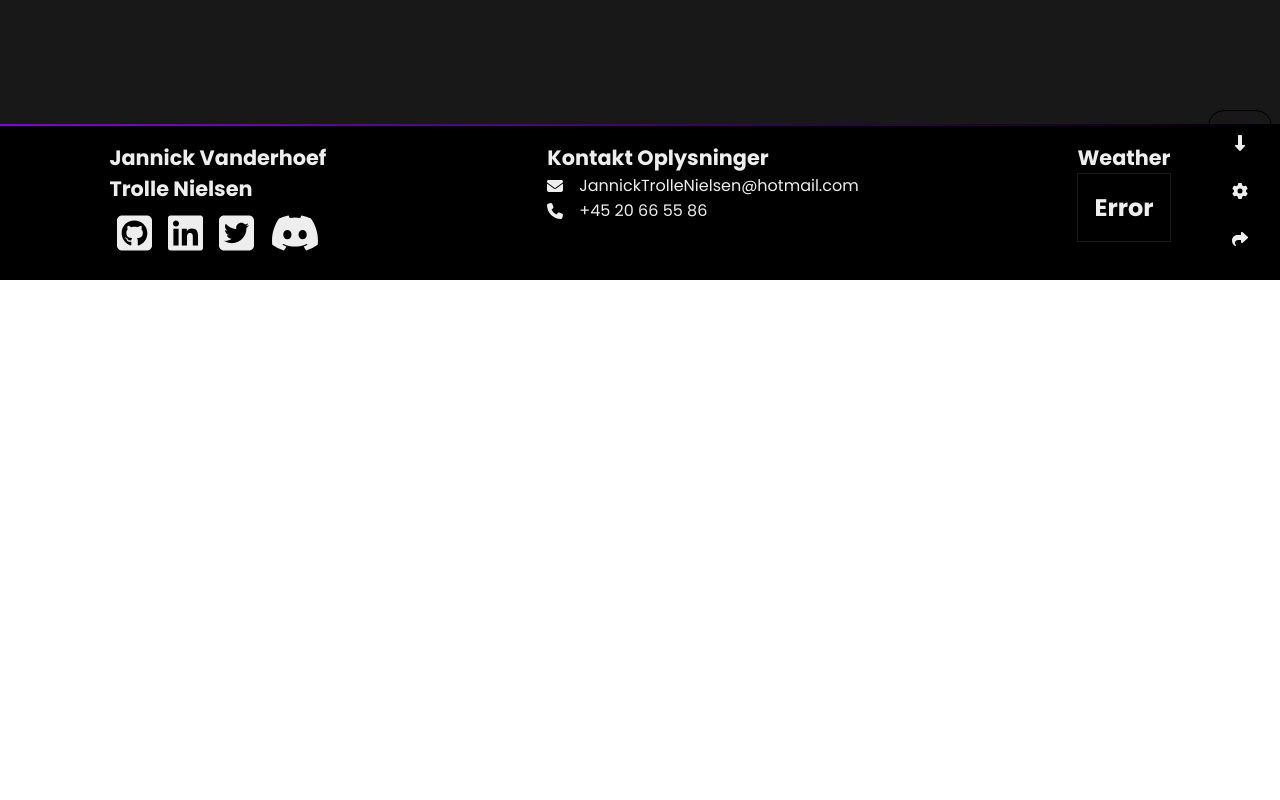
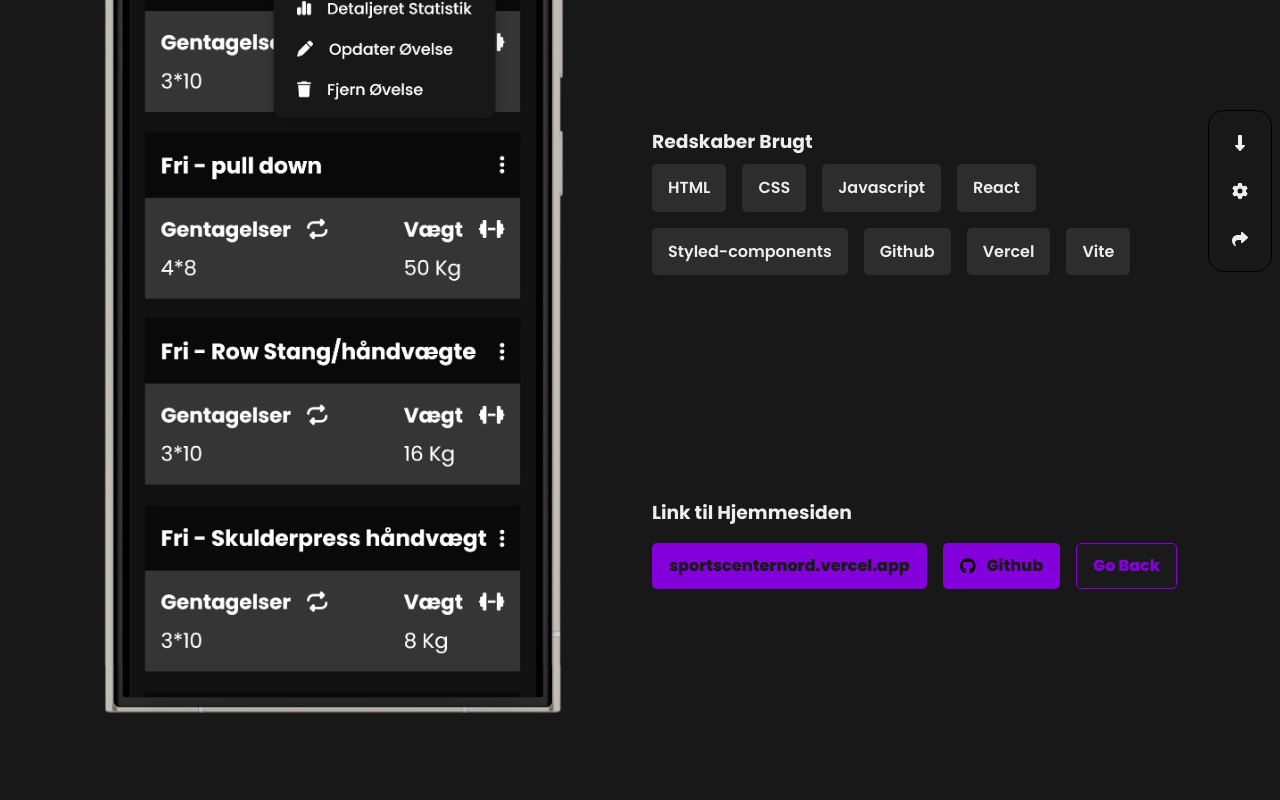
Before and after one commit to LolerSwager/portfolie-2023-react, a React (Create React App) app: page /Projektor/Sportscenternord in a window 1280 px wide. Shown: the part 520-1320 px from the top of the page. Before the commit the page ends 800 px from the top, so only its background shows below. Built offline with nearby package versions, Linux system fonts and the light colour scheme; no server answers.

Commit message:
added new project to the list and temp removed 1

```diff
--- a/src/Pages/Projects/Projects.jsx
+++ b/src/Pages/Projects/Projects.jsx
@@ -1,30 +1,65 @@
 import { styled } from "styled-components";
 import Main from "../../Components/Main";
 import VScreenshot from "../../Assets/image/vanderhoef_screnshot.webp";
+import Sportscenternord from "../../Assets/image/sportscenternord-phone-tilted.png";
 import { Link } from "react-router-dom";
 import Button from "../../Components/UI/buttons/Button";
 
 export default function Projects() {
   return (
-        <Main PageHeader="Projektor" PageTitle="Projektor af Jannick Vanderhoef Trolle Nielsen">
-            <StyledProjects>
+    <Main
+      PageHeader="Projektor"
+      PageTitle="Projektor af Jannick Vanderhoef Trolle Nielsen"
+    >
+      {/*   <StyledProjects>
         <section className="projekt-header">
           <h2>Vanderhoef.dk</h2>
         </section>
         <section className="projekt-left">
-                    <img src={VScreenshot} alt="et skærmbilled af vanderhoef.dk start skærm i det man kommer ind på siden" loading="lazy" />
+          <img
+            src={VScreenshot}
+            alt="et skærmbilled af vanderhoef.dk start skærm i det man kommer ind på siden"
+            loading="lazy"
+          />
         </section>
         <section className="projekt-text">
           <h3>Om projektet </h3>
           <p>Velkommen til Annemarie Vanderhoefs islanske fårehundeunivers!</p>
           <p>
-                        Min mor, Annemarie Vanderhoef, er ikke bare en hundeejer - hun er en passioneret fortaler for den islanske fårehunderace. Denne hjemmeside er hendes hyldest til disse smukke og
-                        intelligente væsener og hendes rejse med dem gennem hundeudstillinger og livet derhjemme.
+            Min mor, Annemarie Vanderhoef, er ikke bare en hundeejer - hun er en
+            passioneret fortaler for den islanske fårehunderace. Denne
+            hjemmeside er hendes hyldest til disse smukke og intelligente
+            væsener og hendes rejse med dem gennem hundeudstillinger og livet
+            derhjemme.
           </p>
         </section>
         <section className="projekt-link">
           <div>
             <Link to="Vanderhoef">Check Projektet</Link>
+          </div>
+        </section>
+      </StyledProjects> */}
+      <StyledProjects>
+        <section className="projekt-header">
+          <h2>sportscenternord.dk</h2>
+        </section>
+        <section className="projekt-left">
+          <img
+            src={Sportscenternord}
+            alt="et skærmbilled af vanderhoef.dk start skærm i det man kommer ind på siden"
+            loading="lazy"
+          />
+        </section>
+        <section className="projekt-text">
+          <h3>Om projektet </h3>
+          <p>
+            Sportscenter Nord er en progressiv webapplikation (PWA) designet til
+            at administrere og spore træningsplaner og fremskridt.
+          </p>
+        </section>
+        <section className="projekt-link">
+          <div>
+            <Link to="sportscenternord">Check Projektet</Link>
           </div>
         </section>
       </StyledProjects>
@@ -154,9 +189,13 @@ const StyledProjects = styled.article`
 `;
 
 const StyledGithubBanner = styled.div`
-    background: linear-gradient(25deg, rgb(132, 0, 219, 1) 10%, var(--activeColor) 90%);
+  background: linear-gradient(
+    25deg,
+    rgb(132, 0, 219, 1) 10%,
+    var(--activeColor) 90%
+  );
   box-shadow: 0px 0px 10px 1px #000000ee;
-    margin: 5rem 0 1rem 1rem;
+  margin: 5rem 1rem 1rem 1rem;
   padding: 1rem;
   border-radius: var(--borderRadius);
   aspect-ratio: 5 / 1;
--- /dev/null
+++ b/src/Pages/Projects/Sportscenternord.jsx
@@ -0,0 +1,190 @@
+import { styled } from "styled-components";
+import { FontAwesomeIcon } from "@fortawesome/react-fontawesome";
+import { faHouseChimney } from "@fortawesome/free-solid-svg-icons";
+import { faGithub } from "@fortawesome/free-brands-svg-icons";
+import Main from "../../Components/Main";
+import VScreenshot from "../../Assets/image/sportscenternord-phone.png";
+import { Link } from "react-router-dom";
+
+export default function Project() {
+  return (
+    <Main
+      PageHeader="sportscenternord.dk"
+      PageTitle="sportscenternord.dk lavet af Jannick Vanderhoef Trolle Nielsen"
+    >
+      <StyledProject>
+        <StyledHeader>
+          <img
+            src={VScreenshot}
+            alt="et skærmbilled af vanderhoef.dk start skærm i det man kommer ind på siden"
+            loading="lazy"
+          />
+        </StyledHeader>
+        <StyledTags>
+          <h3>Redskaber Brugt</h3>
+          <ul>
+            <li>HTML</li>
+            <li>CSS</li>
+            <li>Javascript</li>
+            <li>React</li>
+            <li>Styled-components</li>
+            <li>Github</li>
+            <li>Vercel</li>
+            <li>Vite</li>
+          </ul>
+        </StyledTags>
+        <StyledText>
+          <h3>Om projektet </h3>
+          <p>
+            Sportscenter Nord er en progressiv webapplikation (PWA) designet til
+            at administrere og spore træningsplaner og fremskridt.
+          </p>
+          <p>
+            Applikationen tilbyder en intuitiv grænseflade, hvor brugerne kan
+            logge deres træninger, overvåge deres fremskridt og forblive
+            motiverede.
+          </p>
+        </StyledText>
+        <StyledLinks>
+          <h3>Link til Hjemmesiden</h3>
+          <div>
+            <a href="https://sportscenternord.vercel.app/" target="_blank">
+              sportscenternord.vercel.app
+            </a>
+            <a
+              href="https://github.com/LolerSwager/sportscenternord"
+              target="_blank"
+            >
+              <FontAwesomeIcon icon={faGithub} />
+              Github
+            </a>
+            <Link to="/Projektor" className="reversed">
+              Go Back
+            </Link>
+          </div>
+        </StyledLinks>
+      </StyledProject>
+    </Main>
+  );
+}
+
+const StyledProject = styled.article`
+  display: grid;
+  grid-template-areas:
+    "projekt-header projekt-text"
+    "projekt-header projekt-tags"
+    "projekt-header projekt-link";
+  grid-template-columns: repeat(2, 1fr);
+  margin: 1rem;
+  gap: 2.5rem;
+  @media only screen and (max-width: 800px) {
+    grid-template-areas:
+      "projekt-header"
+      "projekt-text"
+      "projekt-tags"
+      "projekt-link";
+    grid-template-columns: 1fr;
+  }
+
+  img {
+    width: 100%;
+  }
+`;
+
+const StyledHeader = styled.section`
+  grid-area: projekt-header;
+  display: flex;
+  flex-direction: column;
+  align-items: center;
+  justify-content: center;
+  gap: 1rem;
+  img {
+    width: 100%;
+  }
+`;
+
+const StyledTags = styled.section`
+  grid-area: projekt-tags;
+  h3 {
+    margin: 0 0 0.5rem 0;
+  }
+  ul {
+    display: flex;
+    flex-wrap: wrap;
+    gap: 1rem;
+    list-style: none;
+    li {
+      font-weight: 600;
+      padding: 0.7rem 1rem;
+      background-color: var(--wrapperColor);
+      border-radius: calc(var(--borderRadius) / 2);
+      cursor: default;
+    }
+  }
+`;
+
+const StyledText = styled.section`
+  grid-area: projekt-text;
+  display: flex;
+  flex-direction: column;
+  gap: 1rem;
+`;
+
+const StyledLinks = styled.section`
+  grid-area: projekt-link;
+  display: flex;
+  flex-direction: column;
+  gap: 1rem;
+  div {
+    display: flex;
+    align-items: center;
+    flex-wrap: wrap;
+    gap: 1rem;
+    a {
+      display: flex;
+      align-items: center;
+      gap: 0.7rem;
+      width: max-content;
+      background-color: var(--activeColor);
+      color: #1a1a1a;
+      border: 1px solid transparent;
+      border-radius: calc(var(--borderRadius) / 2);
+      transition: border-color 0.25s;
+      padding: 0.6em 1em;
+      font-size: 1em;
+      font-weight: 800;
+      text-decoration: none;
+      cursor: pointer;
+      * {
+        fill: black;
+      }
+      &:hover {
+        border-color: var(--activeColor);
+        background-color: #1a1a1a;
+        color: var(--activeColor);
+        * {
+          fill: var(--activeColor);
+        }
+      }
+      &:disabled {
+        background-color: #1a1a1a;
+        color: #6a6a6a;
+        &:hover {
+          border-color: #1a1a1a;
+          background-color: #1a1a1a;
+          color: #6a6a6a;
+          cursor: default;
+        }
+      }
+    }
+    .reversed {
+      background-color: #1a1a1a;
+      color: var(--activeColor);
+      border-color: var(--activeColor);
+      &:hover {
+        background-color: var(--activeColor);
+        color: #1a1a1a;
+      }
+    }
+  }
+`;
--- a/src/Router/RoutesArray.jsx
+++ b/src/Router/RoutesArray.jsx
@@ -18,28 +18,168 @@ import SettingsV2 from "../Pages/Settings/SettingsV2";
 import ServerPage from "../Pages/ServerPage";
 import LoginPage from "../Pages/Login/LoginPage";
 import SuccessPage from "../Pages/Login/SuccessPage";
+import Sportscenternord from "../Pages/Projects/Sportscenternord";
 
 export const RoutesArray = [
-    { name: "Home", path: "/", element: <Navigate to="/Visitkort" />, display: false, requireLogin: false },
-    { name: "Home", path: "/Home", element: <Home />, display: false, requireLogin: false },
-    { name: "Visitkort", path: "/Visitkort", element: <BusinessCard />, display: true, requireLogin: false },
-    { name: "Projektor", path: "/Projektor", element: <Projects />, display: true, requireLogin: false },
-    { name: "Vanderhoef", path: "/Projektor/Vanderhoef", element: <Project />, display: false, requireLogin: false },
-    { name: "Curriculum Vitae", path: "/Cv", element: <Cv />, display: true, requireLogin: false },
-    { name: "GitHub Search", path: "/GithubSearch", element: <GithubSearch />, display: false, requireLogin: false },
-    { name: "Settings", path: "/Settings", element: <Settings />, display: false, requireLogin: false },
-    { name: "SettingsV2", path: "/Settingsv2", element: <SettingsV2 />, display: false, requireLogin: false },
-    { name: "Appearance", path: "/Settingsv2/Appearance", element: <Appearance />, display: false, requireLogin: false },
-    { name: "Permissions", path: "/Settingsv2/Permissions", element: <Permissions />, display: false, requireLogin: false },
-    { name: "Notifications", path: "/Settingsv2/Notifications", element: <Notifications />, display: false, requireLogin: false },
-    { name: "Storage", path: "/Settingsv2/Storage", element: <Storage />, display: false, requireLogin: false },
-    { name: "DeviceInfo", path: "/Settingsv2/DeviceInfo", element: <DeviceInfo />, display: false, requireLogin: false },
-    { name: "Server Page", path: "/server", element: <ServerPage />, display: false, requireLogin: true },
-    { name: "Login Page", path: "/login", element: <LoginPage />, display: false, requireLogin: false },
-    { name: "Success Page", path: "/success", element: <SuccessPage />, display: false, requireLogin: false },
-    { name: "QR", path: "/Qr/:themeColor", element: <Qr />, display: false, requireLogin: false },
-    { name: "Sitemap", path: "/Sitemap", element: <SiteMap />, display: false, requireLogin: false },
-    { name: "Sitemap XML", path: "/sitemap.xml", element: null, display: false, requireLogin: false },
-    { name: "Robots TXT", path: "/robots.txt", element: null, display: false, requireLogin: false },
-    { name: "404 Not Found", path: "*", element: <NotFound />, display: false, requireLogin: false },
+  {
+    name: "Home",
+    path: "/",
+    element: <Navigate to="/Visitkort" />,
+    display: false,
+    requireLogin: false,
+  },
+  {
+    name: "Home",
+    path: "/Home",
+    element: <Home />,
+    display: false,
+    requireLogin: false,
+  },
+  {
+    name: "Visitkort",
+    path: "/Visitkort",
+    element: <BusinessCard />,
+    display: true,
+    requireLogin: false,
+  },
+  {
+    name: "Projektor",
+    path: "/Projektor",
+    element: <Projects />,
+    display: true,
+    requireLogin: false,
+  },
+  {
+    name: "Vanderhoef",
+    path: "/Projektor/Vanderhoef",
+    element: <Project />,
+    display: false,
+    requireLogin: false,
+  },
+  {
+    name: "Sportscenternord",
+    path: "/Projektor/Sportscenternord",
+    element: <Sportscenternord />,
+    display: false,
+    requireLogin: false,
+  },
+  {
+    name: "Curriculum Vitae",
+    path: "/Cv",
+    element: <Cv />,
+    display: true,
+    requireLogin: false,
+  },
+  {
+    name: "GitHub Search",
+    path: "/GithubSearch",
+    element: <GithubSearch />,
+    display: false,
+    requireLogin: false,
+  },
+  {
+    name: "Settings",
+    path: "/Settings",
+    element: <Settings />,
+    display: false,
+    requireLogin: false,
+  },
+  {
+    name: "SettingsV2",
+    path: "/Settingsv2",
+    element: <SettingsV2 />,
+    display: false,
+    requireLogin: false,
+  },
+  {
+    name: "Appearance",
+    path: "/Settingsv2/Appearance",
+    element: <Appearance />,
+    display: false,
+    requireLogin: false,
+  },
+  {
+    name: "Permissions",
+    path: "/Settingsv2/Permissions",
+    element: <Permissions />,
+    display: false,
+    requireLogin: false,
+  },
+  {
+    name: "Notifications",
+    path: "/Settingsv2/Notifications",
+    element: <Notifications />,
+    display: false,
+    requireLogin: false,
+  },
+  {
+    name: "Storage",
+    path: "/Settingsv2/Storage",
+    element: <Storage />,
+    display: false,
+    requireLogin: false,
+  },
+  {
+    name: "DeviceInfo",
+    path: "/Settingsv2/DeviceInfo",
+    element: <DeviceInfo />,
+    display: false,
+    requireLogin: false,
+  },
+  {
+    name: "Server Page",
+    path: "/server",
+    element: <ServerPage />,
+    display: false,
+    requireLogin: true,
+  },
+  {
+    name: "Login Page",
+    path: "/login",
+    element: <LoginPage />,
+    display: false,
+    requireLogin: false,
+  },
+  {
+    name: "Success Page",
+    path: "/success",
+    element: <SuccessPage />,
+    display: false,
+    requireLogin: false,
+  },
+  {
+    name: "QR",
+    path: "/Qr/:themeColor",
+    element: <Qr />,
+    display: false,
+    requireLogin: false,
+  },
+  {
+    name: "Sitemap",
+    path: "/Sitemap",
+    element: <SiteMap />,
+    display: false,
+    requireLogin: false,
+  },
+  {
+    name: "Sitemap XML",
+    path: "/sitemap.xml",
+    element: null,
+    display: false,
+    requireLogin: false,
+  },
+  {
+    name: "Robots TXT",
+    path: "/robots.txt",
+    element: null,
+    display: false,
+    requireLogin: false,
+  },
+  {
+    name: "404 Not Found",
+    path: "*",
+    element: <NotFound />,
+    display: false,
+    requireLogin: false,
+  },
 ];
```
Also changed, not shown: src/Pages/Projects/Project.jsx (+25 -9 lines), src/Assets/image/sportscenternord-phone-tilted.png (added), src/Assets/image/sportscenternord-phone.png (added). Lines whose indentation alone changed are shown as unchanged.
